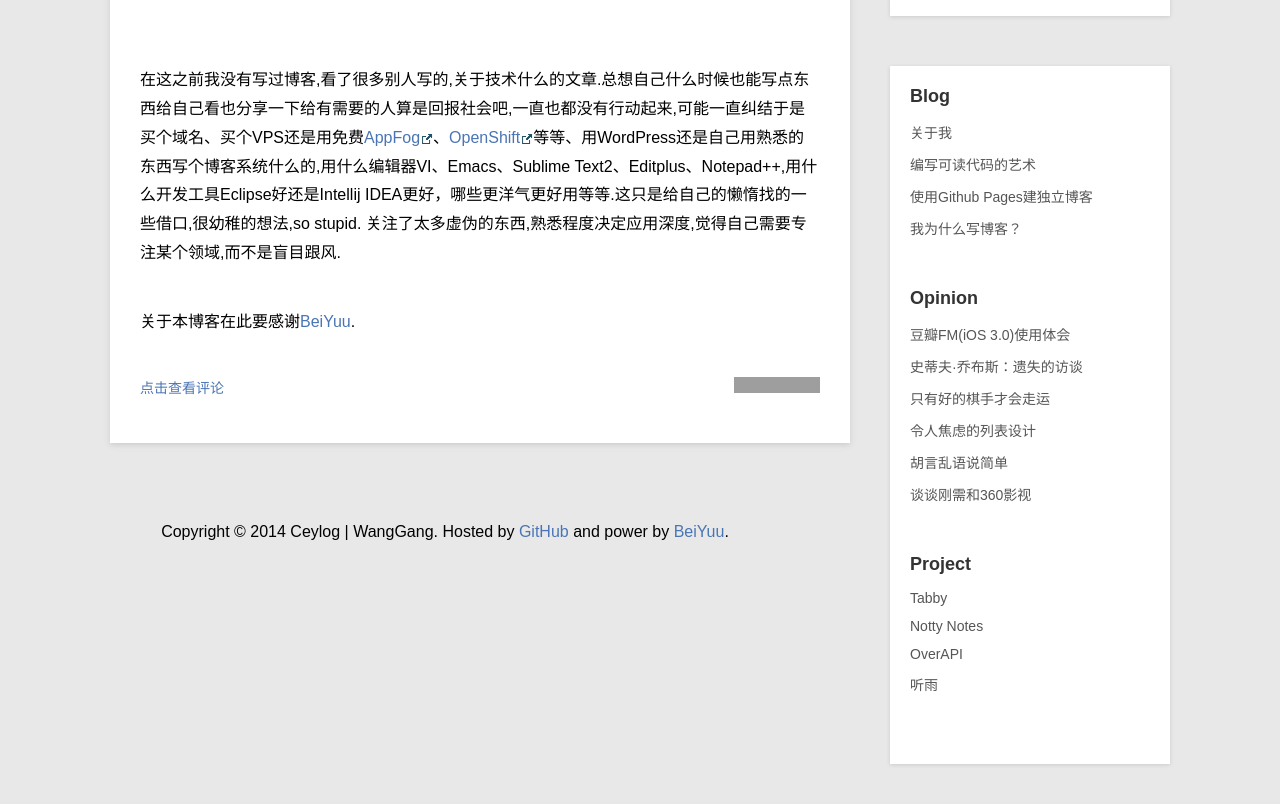
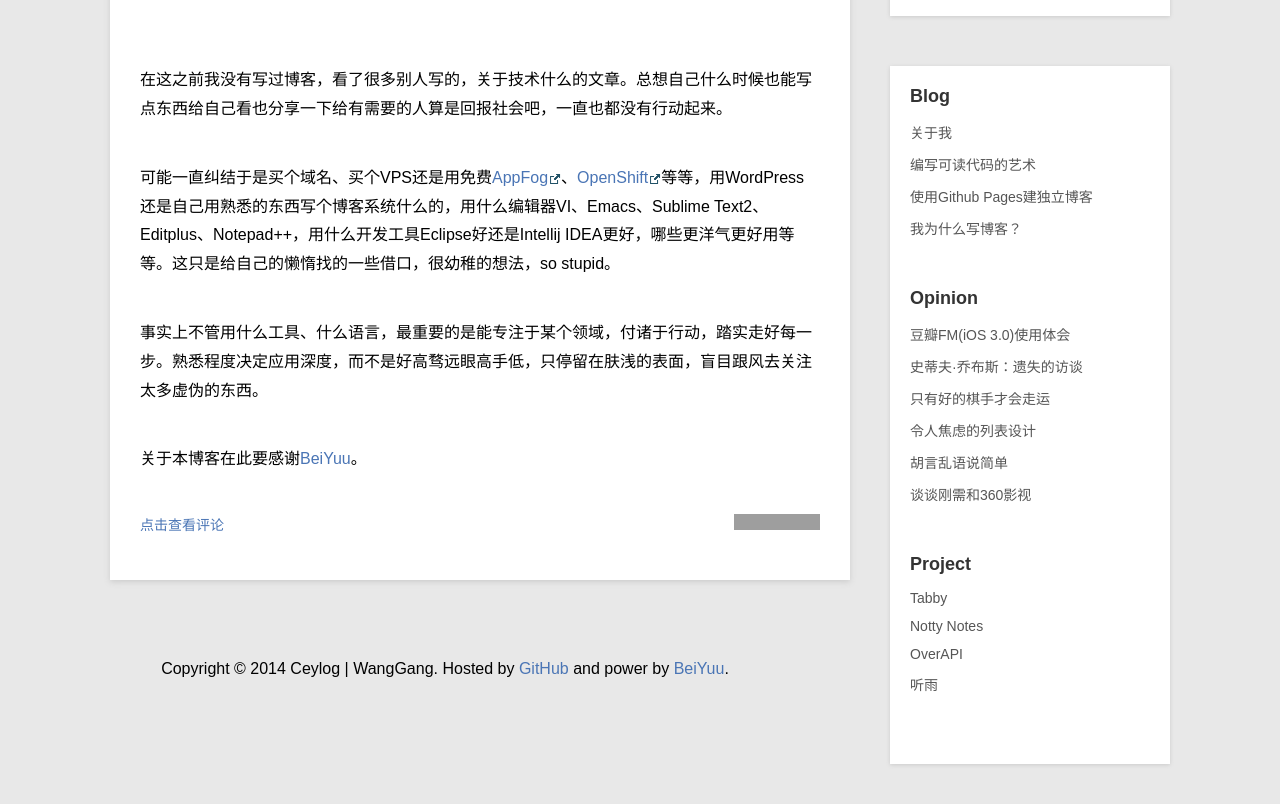
Before and after one commit to ceylog/ceylog.github.io, a Jekyll site: the page built from _posts/blog/2014-03-09-about-me.md, in a window 1280 px wide, cut to the strip 189-1003 px from the top of the page. Shown: the top 804 px of the strip. Built offline with Jekyll 4.4.1, drawn with Linux system fonts in a browser that asks for light colours; Markdown is read by kramdown in place of the engine named in the settings; grey boxes are pictures that could not be loaded.

Commit message:
modify aboutme

```diff
--- a/_posts/blog/2014-03-09-about-me.md
+++ b/_posts/blog/2014-03-09-about-me.md
@@ -5,10 +5,14 @@ category: blog
 description: 关于我
 ---
 
-在这之前我没有写过博客,看了很多别人写的,关于技术什么的文章.总想自己什么时候也能写点东西给自己看也分享一下给有需要的人算是回报社会吧,一直也都没有行动起来,可能一直纠结于是买个域名、买个VPS还是用免费[AppFog][]、[OpenShift][]等等、用WordPress还是自己用熟悉的东西写个博客系统什么的,用什么编辑器VI、Emacs、Sublime Text2、Editplus、Notepad++,用什么开发工具Eclipse好还是Intellij IDEA更好，哪些更洋气更好用等等.这只是给自己的懒惰找的一些借口,很幼稚的想法,so stupid. 关注了太多虚伪的东西,熟悉程度决定应用深度,觉得自己需要专注某个领域,而不是盲目跟风.
+在这之前我没有写过博客，看了很多别人写的，关于技术什么的文章。总想自己什么时候也能写点东西给自己看也分享一下给有需要的人算是回报社会吧，一直也都没有行动起来。
 
-关于本博客在此要感谢[BeiYuu][1].
+可能一直纠结于是买个域名、买个VPS还是用免费[AppFog][]、[OpenShift][]等等，用WordPress还是自己用熟悉的东西写个博客系统什么的，用什么编辑器VI、Emacs、Sublime Text2、Editplus、Notepad++，用什么开发工具Eclipse好还是Intellij IDEA更好，哪些更洋气更好用等等。这只是给自己的懒惰找的一些借口，很幼稚的想法，so stupid。
+
+事实上不管用什么工具、什么语言，最重要的是能专注于某个领域，付诸于行动，踏实走好每一步。熟悉程度决定应用深度，而不是好高骛远眼高手低，只停留在肤浅的表面，盲目跟风去关注太多虚伪的东西。
+
+关于本博客在此要感谢[BeiYuu][]。
 
 [OpenShift]:    https://www.openshift.com/  "OpenShift"
 [AppFog]:    https://www.appfog.com/  "AppFog"
-[1]:    http://beiyuu.com  "BeiYuu"
+[BeiYuu]:    http://beiyuu.com  "BeiYuu"
```
